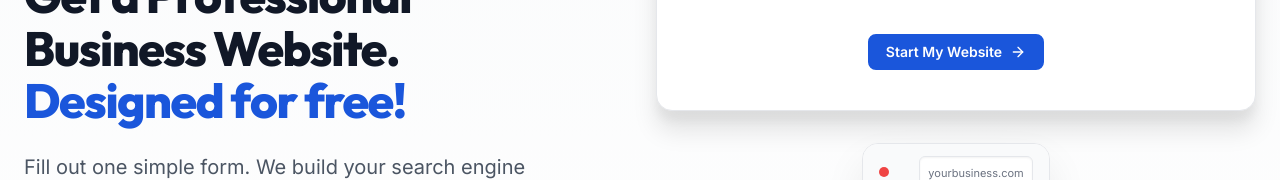
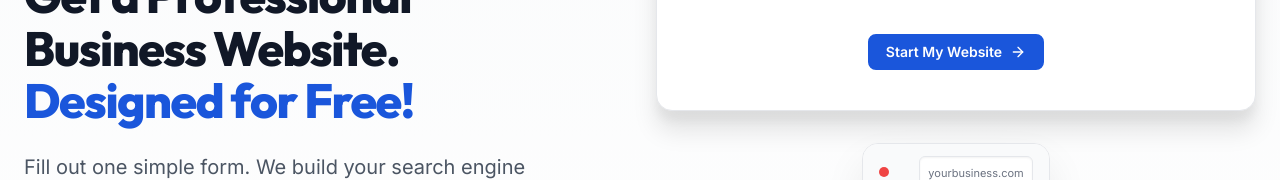
Before and after one commit to DAGarnish/proservice, a Next.js app: page / in a window 1280 px wide. Shown: the part 390-570 px from the top of the page. Built offline with nearby package versions, Linux system fonts and the light colour scheme.

Commit message:
Capitalize Free in hero title

```diff
--- a/app/page.tsx
+++ b/app/page.tsx
@@ -37,7 +37,7 @@ function HeroSection() {
           <h1 className={styles.heroTitle}>
             Get a Professional Business Website.
             <br />
-            <span className={styles.heroAccent}>Designed for free!</span>
+            <span className={styles.heroAccent}>Designed for Free!</span>
           </h1>
           <p className={styles.heroSubtitle}>
             Fill out one simple form. We build your search engine optimised website. Only pay{' '}
```
